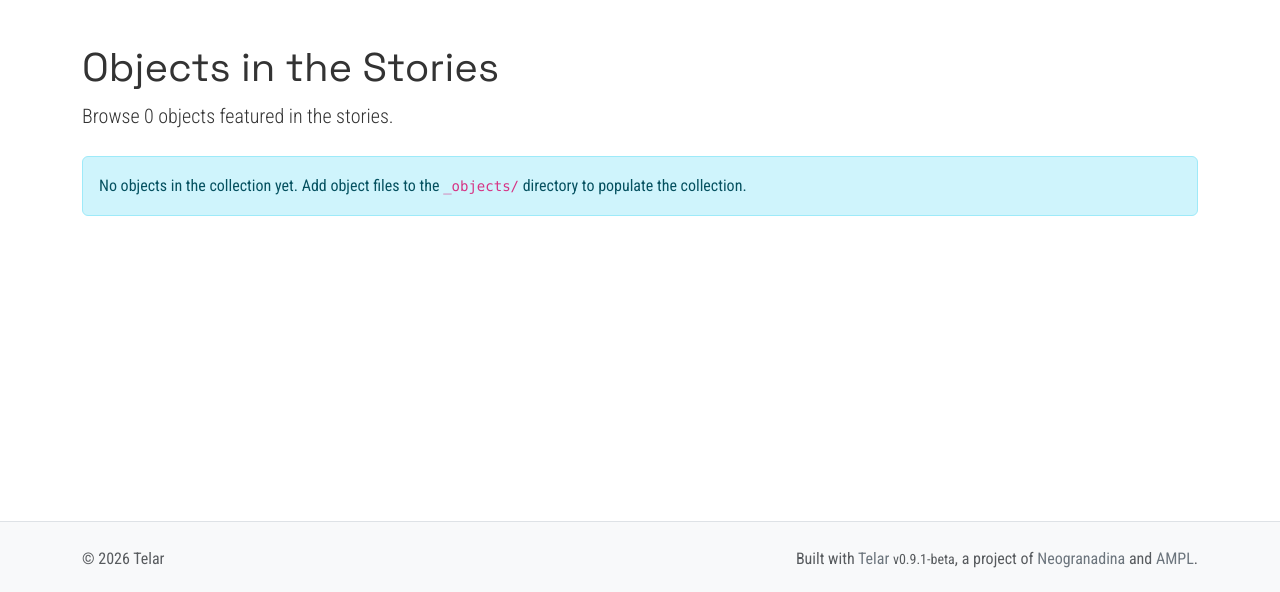
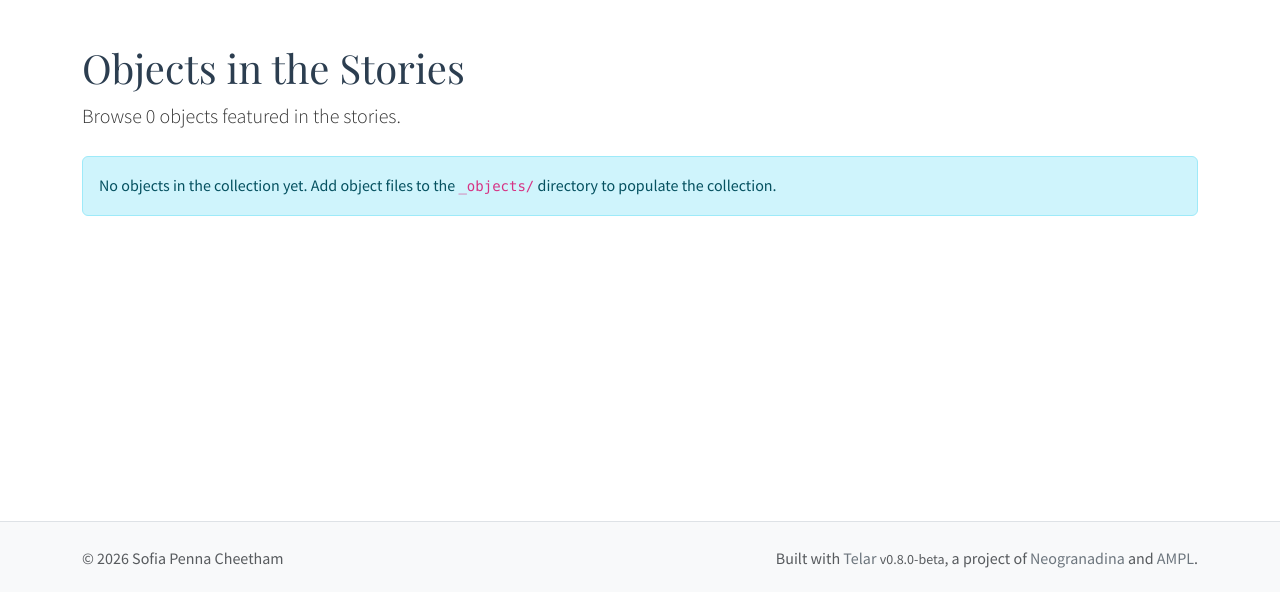
Before and after one commit to sofiacheetham/opasquim, a Jekyll site: the page built from pages/objects.md, in a window 1280 px wide, cut to the strip 104-696 px from the top of the page. Built offline with Jekyll 4.4.1, drawn with Linux system fonts in a browser that asks for light colours.

Commit message:
Update _config.yml

```diff
--- a/_config.yml
+++ b/_config.yml
@@ -2,50 +2,37 @@
 # https://telar.org
 
 # Site Settings
-title: "Telar"
-description: "Telar (Spanish for 'loom') is a static site generator built on Jekyll that weaves together IIIF images, text, and layered contextual information into interactive digital narrative exhibitions. <a href='https://github.com/UCSB-AMPLab/telar'>Telar</a> is a project of <a href='https://neogranadina.org'>Neogranadina</a> and the Archives, Memory, and Preservation Labs at <a href='https://ampl.clair.ucsb.edu/'>UC Santa Barbara</a> and <a href='https://liberalarts.utexas.edu/history/'>UT Austin</a>."
-url: "https://ampl.clair.ucsb.edu"
-baseurl: "/telar"
-author: ""
-email: ""
-telar_theme: "trama" # Options: trama, paisajes, neogranadina, santa-barbara, austin, or custom
-logo: "" # Path to logo image (optional, max 80px tall, 200-300px wide recommended)
-telar_language: "en" # Options: "en" (English), "es" (Español)
+title: "O Pasquim"
+description: "An oppositional tabloid to the military regime in Brazil"
+url: "https://sofiacheetham.github.io"
+baseurl: "/opasquim"
+author: "Sofia Penna Cheetham"
+telar_theme: "paisajes" # Options: paisajes, neogranadina, santa-barbara, austin, trama, or custom
+logo: ""
+telar_language: "en"
+
+# Google Sheets Integration
+# See https://telar.org/docs/your-data/google-sheets/ for detailed setup instructions.
+google_sheets:
+  enabled: true
+  published_url: "https://docs.google.com/spreadsheets/d/e/2PACX-1vQShaA7sQ5PgY6ZTkSfnizat3XhIEzEjz1pk1aoaW93N05HOqpq6M2Tvq2WfO42oL8EHxGziyOW0XqH/pubhtml"
 
 # Story Interface Settings
 story_interface:
-  show_on_homepage: true # Set to false to hide stories section from homepage (stories still accessible via direct URL)
-  show_story_steps: true # Set to false to hide "Step X" overlay in stories
-  show_object_credits: true # Set to true to display object credits badge (bottom-left corner, dismissable)
-  include_demo_content: true # Fetch demo stories from content.telar.org. Switch this off to hide demo stories and their content.
+  show_on_homepage: true
+  show_story_steps: true
+  show_object_credits: true
+  include_demo_content: true # Turn off for production sites
 
 # Collection Interface Settings
 collection_interface:
-  browse_and_search: true # Set to false to disable filtering sidebar and search on objects page
-  show_link_on_homepage: true # Set to false to hide "View the objects" link from homepage
-  show_sample_on_homepage: true # Set to true to show a sample of objects on homepage
-  featured_count: 4 # Number of objects to show on homepage (default 4)
+  browse_and_search: true
+  show_link_on_homepage: true
+  show_sample_on_homepage: true
+  featured_count: 4
 
 # Story Protection (optional)
-# Stories with protected=yes in project.csv will be encrypted.
-# Viewers need this key to unlock protected stories.
-story_key: "test"
-
-# Google Sheets Integration (optional)
-# Manage content via Google Sheets instead of editing CSV files directly.
-# See https://telar.org/docs/your-data/google-sheets/ for detailed setup instructions.
-#
-# Setup:
-# 1. Get the template: Duplicate our template at https://bit.ly/telar-template
-# 2. Publish your sheet: File > Share > Publish to web
-# 3. Paste the published URL below
-# 4. Set enabled: true
-# 5. Commit changes
-#    - If using GitHub Pages: GitHub Actions will automatically discover tab GIDs and fetch CSVs
-#    - If running locally: Run `python3 scripts/fetch_google_sheets.py` before building
-google_sheets:
-  enabled: true
-  published_url: "https://docs.google.com/spreadsheets/d/e/2PACX-1vT9eeRoyQCr1j-1uDaWBm-rgZNXtn9A-mepL0I4dqDTx2-E_6gbVD-8x0DYDVhppiAzrFpd20_9cr3z/pubhtml"
+# story_key: ""
 
 #
 #
@@ -70,7 +57,7 @@
     output: true
     permalink: /:name/
 
-# Collections Directory (a folder where Jekyll and the Telar scripts will put all auto-generated object and story working files)
+# Collections Directory
 collections_dir: _jekyll-files
 
 # Build Settings
@@ -115,8 +102,8 @@
 
 # Telar Settings (version information)
 telar:
-  version: "0.9.1-beta"
-  release_date: "2026-03-05"
+  version: "0.8.0-beta"
+  release_date: "2026-02-05"
 
 # Plugins
 plugins:
@@ -130,29 +117,12 @@
     Access-Control-Allow-Headers: "Content-Type"
 
 # Development & Testing
-# Set to false or remove for production use
 development-features:
-  # Christmas Tree Mode - Displays all warning messages for testing multilingual support
-  # Set to true to light up the site with test warnings (test objects, fake errors, etc.)
   christmas_tree_mode: false
-
-  # Viewer preloading configuration
-  # Controls how story viewers are preloaded for smoother navigation.
-  # Higher values = smoother scrolling but more memory usage.
-  # Lower values = less memory but may show loading shimmer during navigation.
-  # These defaults work well for most sites. Only adjust if experiencing issues.
   viewer_preloading:
-    max_viewer_cards: 10    # Max viewers in memory. Higher = smoother, more memory. (default: 10, max: 15)
-    preload_steps: 6        # Steps to preload ahead. Higher = smoother, more memory. (default: 6)
-    loading_threshold: 5    # Show shimmer on intro if story has >= N viewers. (default: 5)
-    min_ready_viewers: 3    # Hide shimmer when N viewers ready. (default: 3)
-
-  # Skip stories - skips story generation entirely
-  # Objects remain visible and accessible
-  # (Backward compatible: hide_stories also supported)
+    max_viewer_cards: 10
+    preload_steps: 6
+    loading_threshold: 5
+    min_ready_viewers: 3
   skip_stories: false
-
-  # Skip collections - skips both object AND story generation
-  # Use this when building a site with only custom pages (no stories or objects)
-  # (Backward compatible: hide_collections also supported)
   skip_collections: false
```
